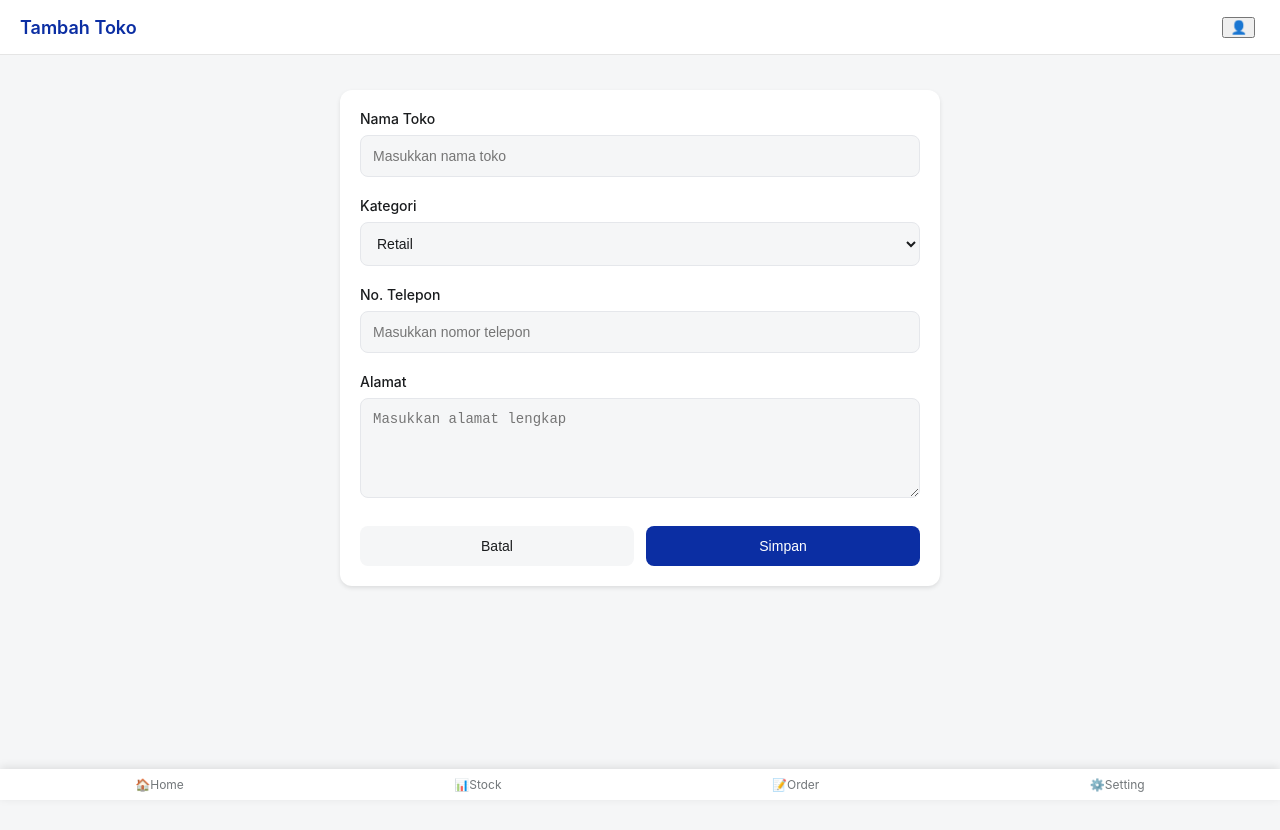
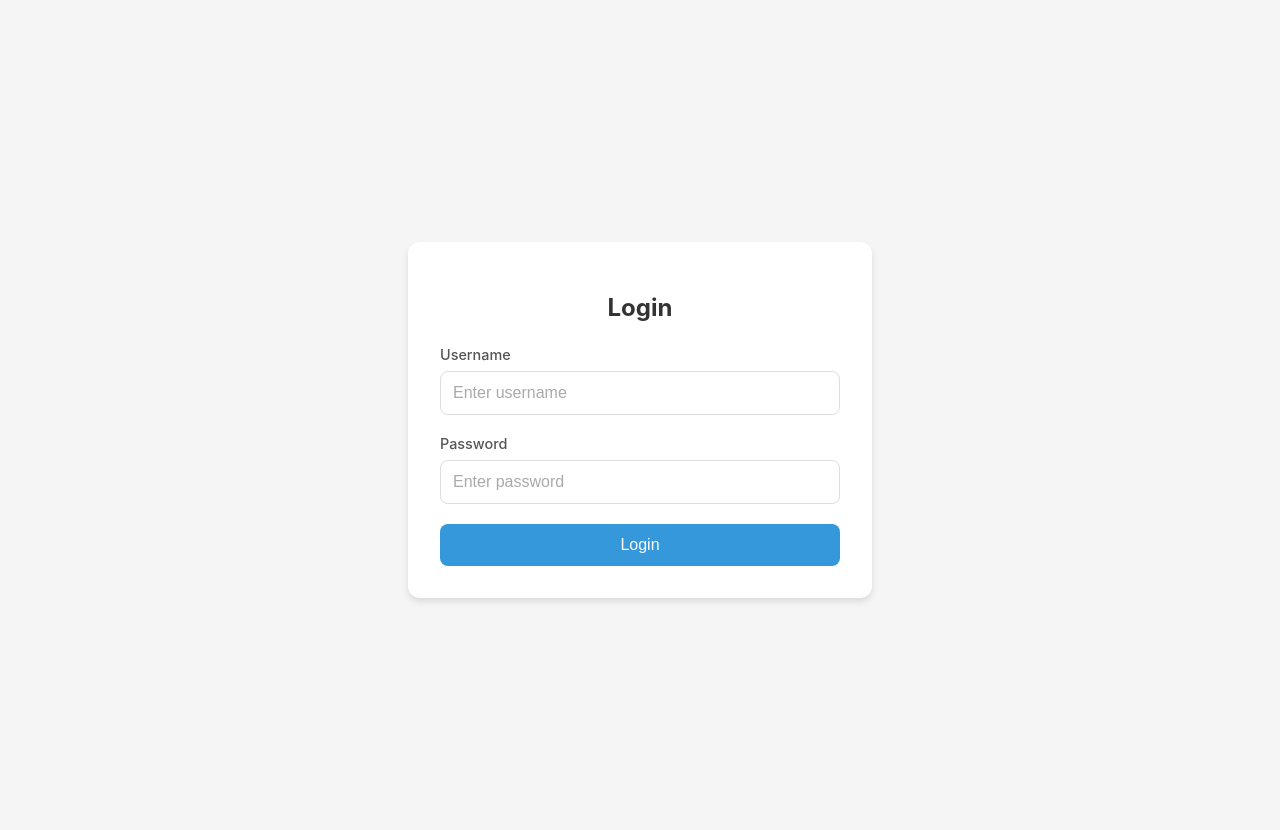
Before and after one commit to page403/lps, a React (Create React App) app: page /add in a window 1280 px wide. Shown: the top 830 px of the page. Before the commit the page ends 800 px from the top, so only its background shows below. Built offline with nearby package versions, Linux system fonts and the light colour scheme; no server answers.

Commit message:
adding login page

```diff
--- a/src/App.js
+++ b/src/App.js
@@ -1,5 +1,7 @@
 import './App.css';
-import { BrowserRouter, Routes, Route, useNavigate } from 'react-router-dom';
+import './styles/Login.css';
+import { BrowserRouter, Routes, Route, useNavigate, Navigate } from 'react-router-dom';
+import { useState, useEffect } from 'react';
 import Home from './pages/Home';
 import Stock from './pages/Stock';
 import Settings from './pages/Settings';
@@ -46,7 +48,67 @@ function Navigation() {
   );
 }
 
+function Login({ onLogin }) {
+  const [username, setUsername] = useState('');
+  const [password, setPassword] = useState('');
+  const [error, setError] = useState('');
+
+  const handleSubmit = (e) => {
+    e.preventDefault();
+    if (
+      username === process.env.REACT_APP_USERNAME &&
+      password === process.env.REACT_APP_PASSWORD
+    ) {
+      localStorage.setItem('isAuthenticated', 'true');
+      onLogin();
+    } else {
+      setError('Invalid username or password');
+    }
+  };
+
+  return (
+    <div className="login-container">
+      <form onSubmit={handleSubmit} className="login-form">
+        <h2>Login</h2>
+        {error && <div className="error-message">{error}</div>}
+        <div className="form-group">
+          <label>Username</label>
+          <input
+            type="text"
+            value={username}
+            onChange={(e) => setUsername(e.target.value)}
+            placeholder="Enter username"
+            required
+          />
+        </div>
+        <div className="form-group">
+          <label>Password</label>
+          <input
+            type="password"
+            value={password}
+            onChange={(e) => setPassword(e.target.value)}
+            placeholder="Enter password"
+            required
+          />
+        </div>
+        <button type="submit">Login</button>
+      </form>
+    </div>
+  );
+}
+
 function App() {
+  const [isAuthenticated, setIsAuthenticated] = useState(false);
+
+  useEffect(() => {
+    const auth = localStorage.getItem('isAuthenticated') === 'true';
+    setIsAuthenticated(auth);
+  }, []);
+
+  if (!isAuthenticated) {
+    return <Login onLogin={() => setIsAuthenticated(true)} />;
+  }
+
   return (
     <BrowserRouter>
       <div className="App">
--- a/src/pages/Home.js
+++ b/src/pages/Home.js
@@ -14,6 +14,13 @@ function Home() {
   const [storeTrends, setStoreTrends] = useState({});
   const navigate = useNavigate();
   const [isVisible, setIsVisible] = useState(true);
+  const [showDropdown, setShowDropdown] = useState(false);
+
+  const handleLogout = () => {
+    localStorage.removeItem('isAuthenticated');
+    navigate('/');
+    window.location.reload(); // Force reload to trigger auth check
+  };
 
   const fetchData = async () => {
     try {
@@ -184,6 +191,17 @@ function Home() {
     return () => window.removeEventListener('scroll', handleScroll);
   }, []);
 
+  useEffect(() => {
+    const handleClickOutside = (event) => {
+      if (showDropdown && !event.target.closest('.dropdown-container')) {
+        setShowDropdown(false);
+      }
+    };
+
+    document.addEventListener('click', handleClickOutside);
+    return () => document.removeEventListener('click', handleClickOutside);
+  }, [showDropdown]);
+
   const formatPrice = (price) => {
     return new Intl.NumberFormat('id-ID', {
       style: 'currency',
@@ -230,9 +248,14 @@ function Home() {
       <div className="app-header">
         <h1>Lumbung Pangan Semesta</h1>
         <div className="header-actions">
-          <button className="icon-button">
-            <span>👤</span>
-          </button>
+        <div className="dropdown-container">
+                <button
+                  className="dropdown-item"
+                  onClick={handleLogout}
+                >
+                  <span>🚪</span> Logout
+                </button>
+              </div>
         </div>
       </div>
 
--- /dev/null
+++ b/src/styles/Login.css
@@ -0,0 +1,105 @@
+.login-container {
+  display: flex;
+  justify-content: center;
+  align-items: center;
+  min-height: 100vh;
+  background-color: #f5f5f5;
+  padding: 20px;
+}
+
+.login-form {
+  background: white;
+  padding: 2rem;
+  border-radius: 12px;
+  box-shadow: 0 4px 6px rgba(0, 0, 0, 0.1);
+  width: 100%;
+  max-width: 400px;
+  animation: formFade 0.3s ease-out;
+}
+
+.login-form h2 {
+  text-align: center;
+  color: #333;
+  margin-bottom: 1.5rem;
+  font-size: 1.5rem;
+}
+
+.form-group {
+  margin-bottom: 1.25rem;
+}
+
+.form-group label {
+  display: block;
+  margin-bottom: 0.5rem;
+  color: #555;
+  font-size: 0.9rem;
+  font-weight: 500;
+}
+
+.form-group input {
+  width: 100%;
+  padding: 0.75rem;
+  border: 1.5px solid #ddd;
+  border-radius: 8px;
+  font-size: 1rem;
+  transition: all 0.2s;
+}
+
+.form-group input:focus {
+  outline: none;
+  border-color: #3498db;
+  box-shadow: 0 0 0 3px rgba(52, 152, 219, 0.1);
+}
+
+.form-group input::placeholder {
+  color: #aaa;
+}
+
+button[type="submit"] {
+  width: 100%;
+  padding: 0.75rem;
+  background-color: #3498db;
+  color: white;
+  border: none;
+  border-radius: 8px;
+  font-size: 1rem;
+  font-weight: 500;
+  cursor: pointer;
+  transition: background-color 0.2s;
+}
+
+button[type="submit"]:hover {
+  background-color: #2980b9;
+}
+
+button[type="submit"]:active {
+  transform: translateY(1px);
+}
+
+.error-message {
+  background-color: #fee2e2;
+  color: #dc2626;
+  padding: 0.75rem;
+  border-radius: 8px;
+  margin-bottom: 1rem;
+  font-size: 0.9rem;
+  text-align: center;
+  animation: shake 0.5s ease-in-out;
+}
+
+@keyframes formFade {
+  from {
+    opacity: 0;
+    transform: translateY(-10px);
+  }
+  to {
+    opacity: 1;
+    transform: translateY(0);
+  }
+}
+
+@keyframes shake {
+  0%, 100% { transform: translateX(0); }
+  25% { transform: translateX(-5px); }
+  75% { transform: translateX(5px); }
+}
```
Also changed, not shown: src/styles/Home.css (added, +73 -0 lines), 1 other file (tests, documents, lock files or other folders).
